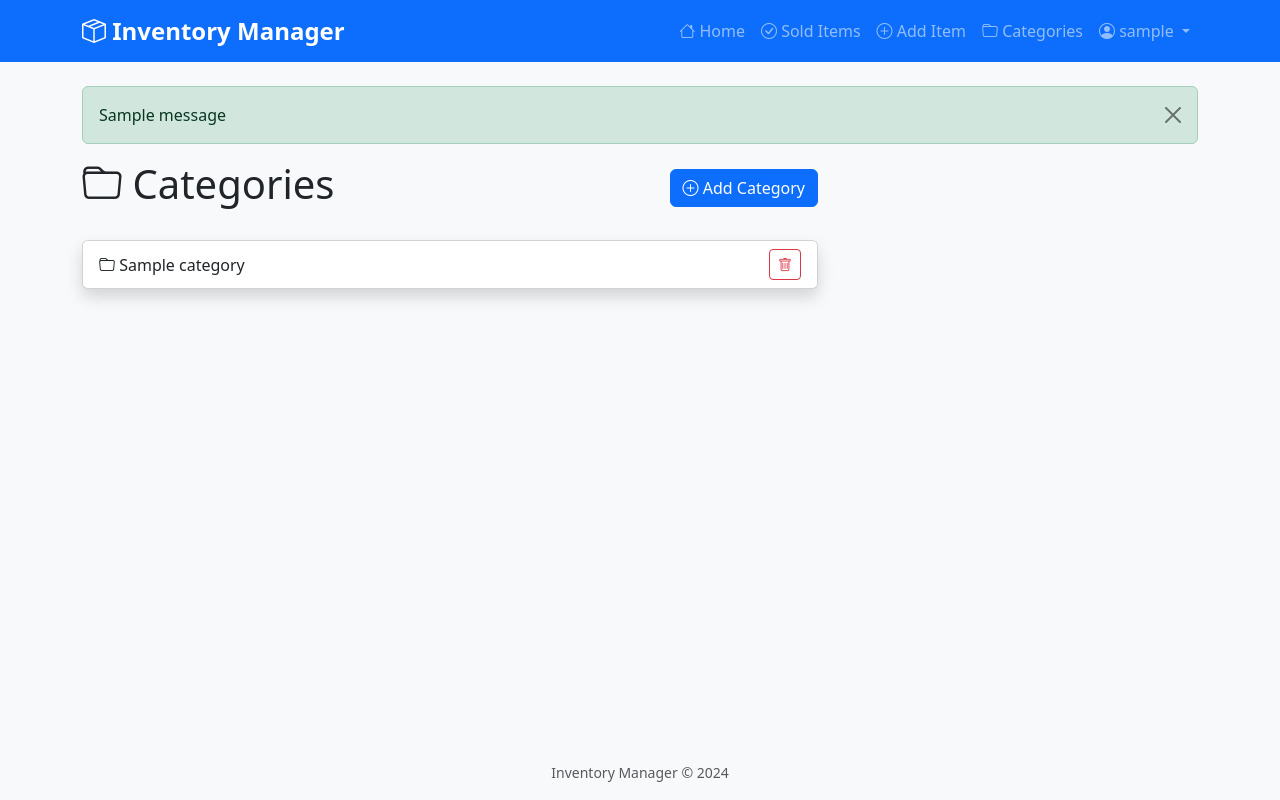
After one commit to alreadyded1/InventoryCT, a Flask app: page /categories in a window 1280 px wide. The commit adds this page. Run offline with Flask 3, Linux system fonts and the light colour scheme; the visitor is signed in with stand-in values (Sample User, id 1); tables that the repository leaves empty hold one stand-in row (values such as "Sample post"); one stand-in notice (Sample message) is shown.

Commit message:
Add categories and user authentication system
Major Changes:
1. Remove colored badges from cost and quantity (use plain text)
2. Add categories system with full CRUD operations
3. Add user authentication with login/register/logout

Database Schema:
- Add categories table (id, name, created_at)
- Add users table (id, username, password_hash, email, created_at)
- Add category_id foreign key to items table
- Include migrations for existing databases

Authentication Features:
- User registration with password hashing
- Login/logout functionality with session management
- login_required decorator protecting all routes
- Username display in navigation with dropdown
- Shared database - all users can view/edit all items

Category Features:
- Category management page for adding/deleting categories
- Category selection in add/edit item forms
- Category display in item detail view
- Category column in inventory and sold items tables
- Sortable category column with filter icon

UI Updates:
- New login.html and register.html pages
- New categories.html management page
- Updated base.html navigation with user info and Categories link
- Updated add_item.html and edit_item.html with category dropdowns
- Updated view_item.html to show category
- Updated index.html with category column
- Updated sold_items.html with category column
- Plain text formatting for cost and quantity (removed badges)

Backend Routes:
- /register - User registration
- /login - User login
- /logout - User logout
- /categories - Category management
- /categories/add - Add category
- /categories/delete/<id> - Delete category
- All existing routes now require authentication
- All item queries now JOIN with categories

All users share the same inventory database and can
collaborate on managing items together.

🤖 Generated with [Claude Code](https://claude.com/claude-code)

Co-Authored-By: Claude <noreply@anthropic.com>

```diff
--- a/app.py
+++ b/app.py
@@ -5,8 +5,10 @@ A simple web-based inventory management system
 """
 import os
 import sqlite3
-from flask import Flask, render_template, request, redirect, url_for, flash, send_from_directory
+from flask import Flask, render_template, request, redirect, url_for, flash, send_from_directory, session
 from werkzeug.utils import secure_filename
+from werkzeug.security import generate_password_hash, check_password_hash
+from functools import wraps
 import uuid
 
 app = Flask(__name__)
@@ -34,6 +36,15 @@ def init_db():
     conn = get_db()
     cursor = conn.cursor()
 
+    # Create categories table
+    cursor.execute('''
+        CREATE TABLE IF NOT EXISTS categories (
+            id INTEGER PRIMARY KEY AUTOINCREMENT,
+            name TEXT NOT NULL UNIQUE,
+            created_at TIMESTAMP DEFAULT CURRENT_TIMESTAMP
+        )
+    ''')
+
     # Create items table
     cursor.execute('''
         CREATE TABLE IF NOT EXISTS items (
@@ -44,10 +55,12 @@ def init_db():
             quantity INTEGER,
             description TEXT,
             listed_on TEXT,
+            category_id INTEGER,
             sold BOOLEAN DEFAULT 0,
             sold_date TIMESTAMP,
             created_at TIMESTAMP DEFAULT CURRENT_TIMESTAMP,
-            updated_at TIMESTAMP DEFAULT CURRENT_TIMESTAMP
+            updated_at TIMESTAMP DEFAULT CURRENT_TIMESTAMP,
+            FOREIGN KEY (category_id) REFERENCES categories(id) ON DELETE SET NULL
         )
     ''')
 
@@ -62,6 +75,17 @@ def init_db():
         )
     ''')
 
+    # Create users table
+    cursor.execute('''
+        CREATE TABLE IF NOT EXISTS users (
+            id INTEGER PRIMARY KEY AUTOINCREMENT,
+            username TEXT NOT NULL UNIQUE,
+            password_hash TEXT NOT NULL,
+            email TEXT,
+            created_at TIMESTAMP DEFAULT CURRENT_TIMESTAMP
+        )
+    ''')
+
     # Migrations: Add columns if they don't exist
     cursor.execute("PRAGMA table_info(items)")
     columns = [column[1] for column in cursor.fetchall()]
@@ -71,6 +95,8 @@ def init_db():
         cursor.execute('ALTER TABLE items ADD COLUMN sold BOOLEAN DEFAULT 0')
     if 'sold_date' not in columns:
         cursor.execute('ALTER TABLE items ADD COLUMN sold_date TIMESTAMP')
+    if 'category_id' not in columns:
+        cursor.execute('ALTER TABLE items ADD COLUMN category_id INTEGER REFERENCES categories(id) ON DELETE SET NULL')
 
     conn.commit()
     conn.close()
@@ -82,17 +108,30 @@ def allowed_file(filename):
            filename.rsplit('.', 1)[1].lower() in app.config['ALLOWED_EXTENSIONS']
 
 
+def login_required(f):
+    """Decorator to require login for routes"""
+    @wraps(f)
+    def decorated_function(*args, **kwargs):
+        if 'user_id' not in session:
+            flash('Please log in to access this page.', 'error')
+            return redirect(url_for('login', next=request.url))
+        return f(*args, **kwargs)
+    return decorated_function
+
+
 @app.route('/')
+@login_required
 def index():
     """Display all inventory items (excluding sold items)"""
     conn = get_db()
     cursor = conn.cursor()
 
-    # Get all items with their primary image (excluding sold items)
+    # Get all items with their primary image and category (excluding sold items)
     cursor.execute('''
-        SELECT i.*, img.filename as primary_image
+        SELECT i.*, img.filename as primary_image, c.name as category_name
         FROM items i
         LEFT JOIN images img ON i.id = img.item_id AND img.is_primary = 1
+        LEFT JOIN categories c ON i.category_id = c.id
         WHERE i.sold = 0 OR i.sold IS NULL
         ORDER BY i.updated_at DESC
     ''')
@@ -104,16 +143,18 @@ def index():
 
 
 @app.route('/sold')
+@login_required
 def sold_items():
     """Display all sold items"""
     conn = get_db()
     cursor = conn.cursor()
 
-    # Get all sold items with their primary image
+    # Get all sold items with their primary image and category
     cursor.execute('''
-        SELECT i.*, img.filename as primary_image
+        SELECT i.*, img.filename as primary_image, c.name as category_name
         FROM items i
         LEFT JOIN images img ON i.id = img.item_id AND img.is_primary = 1
+        LEFT JOIN categories c ON i.category_id = c.id
         WHERE i.sold = 1
         ORDER BY i.sold_date DESC
     ''')
@@ -125,13 +166,19 @@ def sold_items():
 
 
 @app.route('/item/<int:item_id>')
+@login_required
 def view_item(item_id):
     """View single item details"""
     conn = get_db()
     cursor = conn.cursor()
 
-    # Get item details
-    cursor.execute('SELECT * FROM items WHERE id = ?', (item_id,))
+    # Get item details with category
+    cursor.execute('''
+        SELECT i.*, c.name as category_name
+        FROM items i
+        LEFT JOIN categories c ON i.category_id = c.id
+        WHERE i.id = ?
+    ''', (item_id,))
     item = cursor.fetchone()
 
     if not item:
@@ -148,6 +195,7 @@ def view_item(item_id):
 
 
 @app.route('/add', methods=['GET', 'POST'])
+@login_required
 def add_item():
     """Add new item"""
     if request.method == 'POST':
@@ -157,6 +205,7 @@ def add_item():
         quantity = request.form.get('quantity')
         description = request.form.get('description')
         listed_on = request.form.get('listed_on')
+        category_id = request.form.get('category_id')
 
         if not name:
             flash('Item name is required', 'error')
@@ -167,10 +216,11 @@ def add_item():
 
         # Insert item
         cursor.execute('''
-            INSERT INTO items (name, brand, cost, quantity, description, listed_on)
-            VALUES (?, ?, ?, ?, ?, ?)
+            INSERT INTO items (name, brand, cost, quantity, description, listed_on, category_id)
+            VALUES (?, ?, ?, ?, ?, ?, ?)
         ''', (name, brand, float(cost) if cost else None,
-              int(quantity) if quantity else 0, description, listed_on))
+              int(quantity) if quantity else 0, description, listed_on,
+              int(category_id) if category_id else None))
 
         item_id = cursor.lastrowid
 
@@ -197,10 +247,18 @@ def add_item():
         flash('Item added successfully!', 'success')
         return redirect(url_for('view_item', item_id=item_id))
 
-    return render_template('add_item.html')
+    # GET request - fetch categories
+    conn = get_db()
+    cursor = conn.cursor()
+    cursor.execute('SELECT * FROM categories ORDER BY name')
+    categories = cursor.fetchall()
+    conn.close()
+
+    return render_template('add_item.html', categories=categories)
 
 
 @app.route('/edit/<int:item_id>', methods=['GET', 'POST'])
+@login_required
 def edit_item(item_id):
     """Edit existing item"""
     conn = get_db()
@@ -213,6 +271,7 @@ def edit_item(item_id):
         quantity = request.form.get('quantity')
         description = request.form.get('description')
         listed_on = request.form.get('listed_on')
+        category_id = request.form.get('category_id')
 
         if not name:
             flash('Item name is required', 'error')
@@ -221,11 +280,12 @@ def edit_item(item_id):
         # Update item
         cursor.execute('''
             UPDATE items
-            SET name = ?, brand = ?, cost = ?, quantity = ?, description = ?, listed_on = ?,
+            SET name = ?, brand = ?, cost = ?, quantity = ?, description = ?, listed_on = ?, category_id = ?,
                 updated_at = CURRENT_TIMESTAMP
             WHERE id = ?
         ''', (name, brand, float(cost) if cost else None,
-              int(quantity) if quantity else 0, description, listed_on, item_id))
+              int(quantity) if quantity else 0, description, listed_on,
+              int(category_id) if category_id else None, item_id))
 
         # Handle new image uploads
         files = request.files.getlist('images')
@@ -286,12 +346,16 @@ def edit_item(item_id):
     cursor.execute('SELECT * FROM images WHERE item_id = ? ORDER BY is_primary DESC', (item_id,))
     images = cursor.fetchall()
 
+    cursor.execute('SELECT * FROM categories ORDER BY name')
+    categories = cursor.fetchall()
+
     conn.close()
 
-    return render_template('edit_item.html', item=item, images=images)
+    return render_template('edit_item.html', item=item, images=images, categories=categories)
 
 
 @app.route('/delete/<int:item_id>', methods=['POST'])
+@login_required
 def delete_item(item_id):
     """Delete an item"""
     conn = get_db()
@@ -319,6 +383,7 @@ def delete_item(item_id):
 
 
 @app.route('/mark-sold/<int:item_id>', methods=['POST'])
+@login_required
 def mark_as_sold(item_id):
     """Mark an item as sold"""
     conn = get_db()
@@ -347,6 +412,7 @@ def mark_as_sold(item_id):
 
 
 @app.route('/unmark-sold/<int:item_id>', methods=['POST'])
+@login_required
 def unmark_sold(item_id):
     """Unmark an item as sold (return to inventory)"""
     conn = get_db()
@@ -374,6 +440,134 @@ def unmark_sold(item_id):
     return redirect(url_for('sold_items'))
 
 
+@app.route('/categories')
+@login_required
+def manage_categories():
+    """Display and manage categories"""
+    conn = get_db()
+    cursor = conn.cursor()
+    cursor.execute('SELECT * FROM categories ORDER BY name')
+    categories = cursor.fetchall()
+    conn.close()
+    return render_template('categories.html', categories=categories)
+
+
+@app.route('/categories/add', methods=['POST'])
+@login_required
+def add_category():
+    """Add a new category"""
+    name = request.form.get('name')
+    if not name:
+        flash('Category name is required', 'error')
+        return redirect(url_for('manage_categories'))
+
+    conn = get_db()
+    cursor = conn.cursor()
+    try:
+        cursor.execute('INSERT INTO categories (name) VALUES (?)', (name,))
+        conn.commit()
+        flash(f'Category "{name}" added successfully!', 'success')
+    except sqlite3.IntegrityError:
+        flash(f'Category "{name}" already exists', 'error')
+    finally:
+        conn.close()
+
+    return redirect(url_for('manage_categories'))
+
+
+@app.route('/categories/delete/<int:category_id>', methods=['POST'])
+@login_required
+def delete_category(category_id):
+    """Delete a category"""
+    conn = get_db()
+    cursor = conn.cursor()
+    cursor.execute('SELECT name FROM categories WHERE id = ?', (category_id,))
+    category = cursor.fetchone()
+
+    if category:
+        cursor.execute('DELETE FROM categories WHERE id = ?', (category_id,))
+        conn.commit()
+        flash(f'Category "{category["name"]}" deleted successfully!', 'success')
+    else:
+        flash('Category not found', 'error')
+
+    conn.close()
+    return redirect(url_for('manage_categories'))
+
+
+@app.route('/register', methods=['GET', 'POST'])
+def register():
+    """User registration"""
+    if request.method == 'POST':
+        username = request.form.get('username')
+        password = request.form.get('password')
+        confirm_password = request.form.get('confirm_password')
+        email = request.form.get('email')
+
+        if not username or not password:
+            flash('Username and password are required', 'error')
+            return redirect(url_for('register'))
+
+        if password != confirm_password:
+            flash('Passwords do not match', 'error')
+            return redirect(url_for('register'))
+
+        conn = get_db()
+        cursor = conn.cursor()
+
+        try:
+            password_hash = generate_password_hash(password)
+            cursor.execute('INSERT INTO users (username, password_hash, email) VALUES (?, ?, ?)',
+                         (username, password_hash, email))
+            conn.commit()
+            flash('Registration successful! Please log in.', 'success')
+            return redirect(url_for('login'))
+        except sqlite3.IntegrityError:
+            flash('Username already exists', 'error')
+        finally:
+            conn.close()
+
+    return render_template('register.html')
+
+
+@app.route('/login', methods=['GET', 'POST'])
+def login():
+    """User login"""
+    if request.method == 'POST':
+        username = request.form.get('username')
+        password = request.form.get('password')
+
+        if not username or not password:
+            flash('Username and password are required', 'error')
+            return redirect(url_for('login'))
+
+        conn = get_db()
+        cursor = conn.cursor()
+        cursor.execute('SELECT * FROM users WHERE username = ?', (username,))
+        user = cursor.fetchone()
+        conn.close()
+
+        if user and check_password_hash(user['password_hash'], password):
+            session['user_id'] = user['id']
+            session['username'] = user['username']
+            flash(f'Welcome back, {username}!', 'success')
+            next_page = request.args.get('next')
+            return redirect(next_page if next_page else url_for('index'))
+        else:
+            flash('Invalid username or password', 'error')
+
+    return render_template('login.html')
+
+
+@app.route('/logout')
+def logout():
+    """User logout"""
+    username = session.get('username', 'User')
+    session.clear()
+    flash(f'Goodbye, {username}!', 'success')
+    return redirect(url_for('login'))
+
+
 @app.route('/uploads/<filename>')
 def uploaded_file(filename):
     """Serve uploaded files"""
--- a/templates/base.html
+++ b/templates/base.html
@@ -19,6 +19,7 @@
             </button>
             <div class="collapse navbar-collapse" id="navbarNav">
                 <ul class="navbar-nav ms-auto">
+                    {% if session.user_id %}
                     <li class="nav-item">
                         <a class="nav-link" href="{{ url_for('index') }}">
                             <i class="bi bi-house"></i> Home
@@ -34,6 +35,22 @@
                             <i class="bi bi-plus-circle"></i> Add Item
                         </a>
                     </li>
+                    <li class="nav-item">
+                        <a class="nav-link" href="{{ url_for('manage_categories') }}">
+                            <i class="bi bi-folder"></i> Categories
+                        </a>
+                    </li>
+                    <li class="nav-item dropdown">
+                        <a class="nav-link dropdown-toggle" href="#" id="navbarDropdown" role="button" data-bs-toggle="dropdown">
+                            <i class="bi bi-person-circle"></i> {{ session.username }}
+                        </a>
+                        <ul class="dropdown-menu dropdown-menu-end">
+                            <li><a class="dropdown-item" href="{{ url_for('logout') }}">
+                                <i class="bi bi-box-arrow-right"></i> Logout
+                            </a></li>
+                        </ul>
+                    </li>
+                    {% endif %}
                 </ul>
             </div>
         </div>
--- /dev/null
+++ b/templates/categories.html
@@ -0,0 +1,63 @@
+{% extends "base.html" %}
+
+{% block title %}Categories - Inventory Manager{% endblock %}
+
+{% block content %}
+<div class="row">
+    <div class="col-lg-8">
+        <div class="d-flex justify-content-between align-items-center mb-4">
+            <h1><i class="bi bi-folder"></i> Categories</h1>
+            <button class="btn btn-primary" data-bs-toggle="modal" data-bs-target="#addCategoryModal">
+                <i class="bi bi-plus-circle"></i> Add Category
+            </button>
+        </div>
+
+        {% if categories %}
+        <div class="card shadow">
+            <div class="list-group list-group-flush">
+                {% for category in categories %}
+                <div class="list-group-item d-flex justify-content-between align-items-center">
+                    <span><i class="bi bi-folder"></i> {{ category.name }}</span>
+                    <form method="POST" action="{{ url_for('delete_category', category_id=category.id) }}" style="display: inline;">
+                        <button type="submit" class="btn btn-sm btn-outline-danger" onclick="return confirm('Delete category \'{{ category.name }}\'? Items in this category will not be deleted.')">
+                            <i class="bi bi-trash"></i>
+                        </button>
+                    </form>
+                </div>
+                {% endfor %}
+            </div>
+        </div>
+        {% else %}
+        <div class="alert alert-info">
+            <i class="bi bi-info-circle"></i> No categories yet. Add your first category to get started.
+        </div>
+        {% endif %}
+    </div>
+</div>
+
+<!-- Add Category Modal -->
+<div class="modal fade" id="addCategoryModal" tabindex="-1">
+    <div class="modal-dialog">
+        <div class="modal-content">
+            <div class="modal-header">
+                <h5 class="modal-title">Add New Category</h5>
+                <button type="button" class="btn-close" data-bs-dismiss="modal"></button>
+            </div>
+            <form method="POST" action="{{ url_for('add_category') }}">
+                <div class="modal-body">
+                    <div class="mb-3">
+                        <label for="name" class="form-label">Category Name <span class="text-danger">*</span></label>
+                        <input type="text" class="form-control" id="name" name="name" required autofocus>
+                    </div>
+                </div>
+                <div class="modal-footer">
+                    <button type="button" class="btn btn-secondary" data-bs-dismiss="modal">Cancel</button>
+                    <button type="submit" class="btn btn-primary">
+                        <i class="bi bi-plus-circle"></i> Add Category
+                    </button>
+                </div>
+            </form>
+        </div>
+    </div>
+</div>
+{% endblock %}
--- a/templates/view_item.html
+++ b/templates/view_item.html
@@ -92,6 +92,12 @@
                             <th>Quantity</th>
                             <td>{{ item.quantity or 0 }}</td>
                         </tr>
+                        {% if item.category_name %}
+                        <tr>
+                            <th>Category</th>
+                            <td><i class="bi bi-folder"></i> {{ item.category_name }}</td>
+                        </tr>
+                        {% endif %}
                         {% if item.listed_on %}
                         <tr>
                             <th>Listed On</th>
```
Also changed, not shown: templates/add_item.html (+13 -0 lines), templates/edit_item.html (+15 -0 lines), templates/index.html (+19 -7 lines), templates/login.html (added, +60 -0 lines), templates/register.html (added, +68 -0 lines), templates/sold_items.html (+20 -8 lines).
